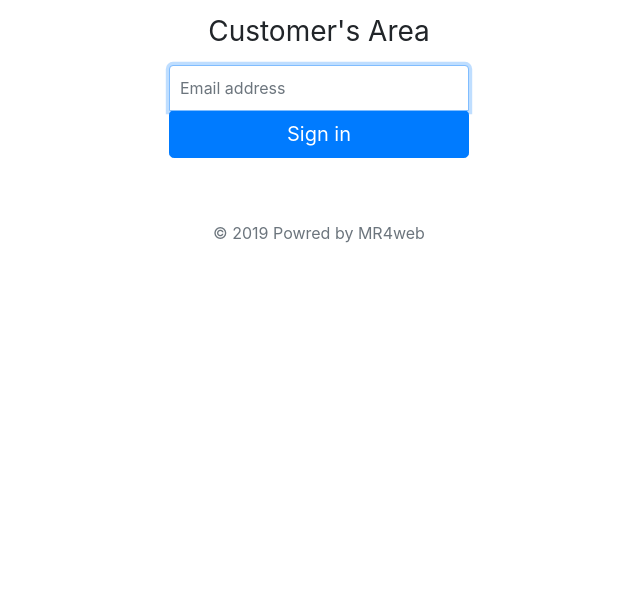
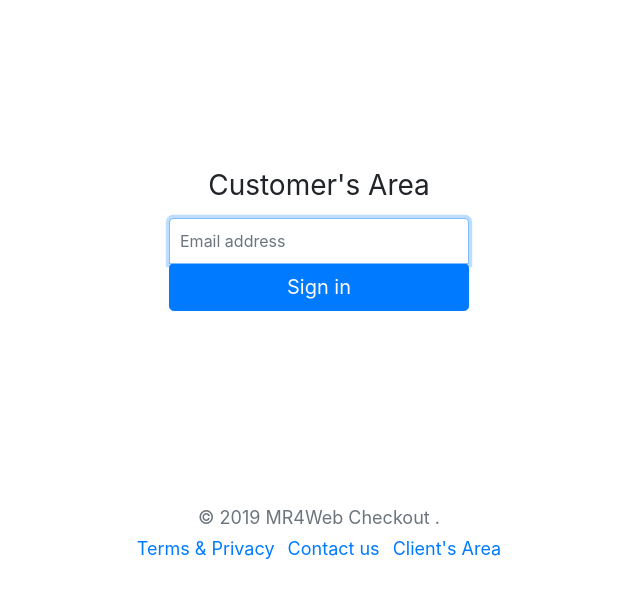
Before and after one commit to medram/gateway, a PHP site: page /customer/login in a window 1280 px wide. Shown: the top 598 px of the page, without its empty margins (321-961 px from the left). Run offline with PHP 8.4, Linux system fonts and the light colour scheme; data comes from the database, SQL or seed files in the repository; data that the repository does not hold is empty; classes that the project's autoload settings leave out are loaded by file name; some libraries are stand-ins or nearby versions.

Commit message:
changing some theme style

```diff
--- a/customer/login.php
+++ b/customer/login.php
@@ -133,6 +133,8 @@ else if (isset($_POST['submitNewPassword']))
 }
 
 $data['msg'] = $msg;
+view::render('customer/tpls/head', $data);
 view::render('customer/login', $data);
+view::render('customer/tpls/footer', $data);
 
 ?>
--- a/inc/views/checkout.php
+++ b/inc/views/checkout.php
@@ -164,7 +164,7 @@
 			</div>
 
 			<!-- <hr class="mb-4"> -->
-			<h4 class="mb-3"><i class='fa fa-fw fa-credit-card'></i> Payment Method</h4>
+			<h4 class="mb-3"><i class='fa fa-fw fa-credit-card'></i> Payment Methods</h4>
 			<div class="d-block my-3">
 				<?php foreach($paymentMethods as $key => $method): ?>
 				<div class="custom-control custom-radio">
--- a/inc/views/customer/login.php
+++ b/inc/views/customer/login.php
@@ -1,22 +1,4 @@
-<!doctype html>
-<html lang="en">
-	<head>
-		<meta charset="utf-8">
-		<meta name="viewport" content="width=device-width, initial-scale=1, shrink-to-fit=no">
-		<meta name="description" content="">
-		<meta name="author" content="">
-		<link rel="icon" href="favicon.ico">
-
-		<title>Customer's Area</title>
-
-		<!-- Bootstrap core CSS -->
-		<link href="../assets/css/bootstrap.min.css" rel="stylesheet">
-
-		<!-- Custom styles for this template -->
-		<link href="../assets/css/style.css" rel="stylesheet">
-	</head>
-
-	<body class="text-center">
+<div class="d-flex text-center" style="height: 60vh;">
 	<?php if (isset($_GET['step']) && $_GET['step'] == 2){ ?>
 		<form action="" method="POST" class="form-signin">
 			<!-- <img class="mb-4" src="../../assets/brand/bootstrap-solid.svg" alt="" width="72" height="72"> -->
@@ -65,6 +47,4 @@
 			<input class="btn btn-lg btn-primary btn-block" type="submit" name="submitEmail" value="Sign in">
 		</form>
 	<?php } ?>
-		<p class="mt-5 mb-3 text-muted">&copy; <?php echo date('Y') ?> Powred by MR4web</p>
-	</body>
-</html>
+</div>
--- a/inc/views/customer/tpls/footer.php
+++ b/inc/views/customer/tpls/footer.php
@@ -1,3 +1,13 @@
+		<footer class="my-4 text-muted text-center text-small">
+			<p class="mb-1">&copy; <?php echo date('Y')." ".getConfig('site_name') ?> .</p>
+			<ul class="list-inline">
+				<li class="list-inline-item"><a href="<?php echo BASE_URL ?>terms-privacy.php">Terms & Privacy</a></li>
+				<li class="list-inline-item"><a href="<?php echo BASE_URL ?>contact-us.php">Contact us</a></li>
+				<li class="list-inline-item"><a href="<?php echo BASE_URL ?>customer">Client's Area</a></li>
+			</ul>
+			<!-- <span><?php echo DEBUG? microtime(true) - START_TIME.'s' : '' ;?></span> -->
+		</footer>
+
 		<!-- Bootstrap core JavaScript
 		================================================== -->
 		<!-- Placed at the end of the document so the pages load faster -->
--- a/inc/views/customer/tpls/head.php
+++ b/inc/views/customer/tpls/head.php
@@ -17,5 +17,7 @@
 
 		<!-- Custom styles for this template -->
 		<link href="../assets/css/dashboard.css" rel="stylesheet">
+
+		<link href="../assets/css/style.css" rel="stylesheet">
 	</head>
 	<body>
--- a/inc/views/dashboard/login.php
+++ b/inc/views/dashboard/login.php
@@ -16,7 +16,7 @@
 		<link href="../assets/css/style.css" rel="stylesheet">
 	</head>
 
-	<body class="text-center">
+	<body class="d-flex text-center">
 		<form action="" method="POST" class="form-signin">
 			<!-- <img class="mb-4" src="../../assets/brand/bootstrap-solid.svg" alt="" width="72" height="72"> -->
 			<h1 class="h3 mb-3 font-weight-normal">MR4Web <small class="text-muted">checkout.</small></h1>
--- a/inc/views/dashboard/tpls/head.php
+++ b/inc/views/dashboard/tpls/head.php
@@ -7,7 +7,7 @@
 		<meta name="author" content="ADLinker">
 		<link rel="icon" href="../assets/favicon.ico">
 
-		<title>MR4Web Checkout :: <?php echo $dash_title ?>!</title>
+		<title>MR4Web Checkout :: <?php echo strip_tags($dash_title) ?>!</title>
 
 		<!-- Bootstrap core CSS -->
 		<link href="../assets/css/bootstrap.css" rel="stylesheet">
--- a/inc/views/footer.php
+++ b/inc/views/footer.php
@@ -1,8 +1,9 @@
 			<footer class="my-4 text-muted text-center text-small">
 				<p class="mb-1">&copy; <?php echo date('Y')." ".getConfig('site_name') ?> .</p>
 				<ul class="list-inline">
-					<li class="list-inline-item"><a href="terms-privacy.php">Terms & Privacy</a></li>
-					<li class="list-inline-item"><a href="contact-us.php">Contact us</a></li>
+					<li class="list-inline-item"><a href="<?php echo BASE_URL ?>terms-privacy.php">Terms & Privacy</a></li>
+					<li class="list-inline-item"><a href="<?php echo BASE_URL ?>contact-us.php">Contact us</a></li>
+					<li class="list-inline-item"><a href="<?php echo BASE_URL ?>customer">Client's Area</a></li>
 				</ul>
 				<!-- <span><?php echo DEBUG? microtime(true) - START_TIME.'s' : '' ;?></span> -->
 			</footer>
```
